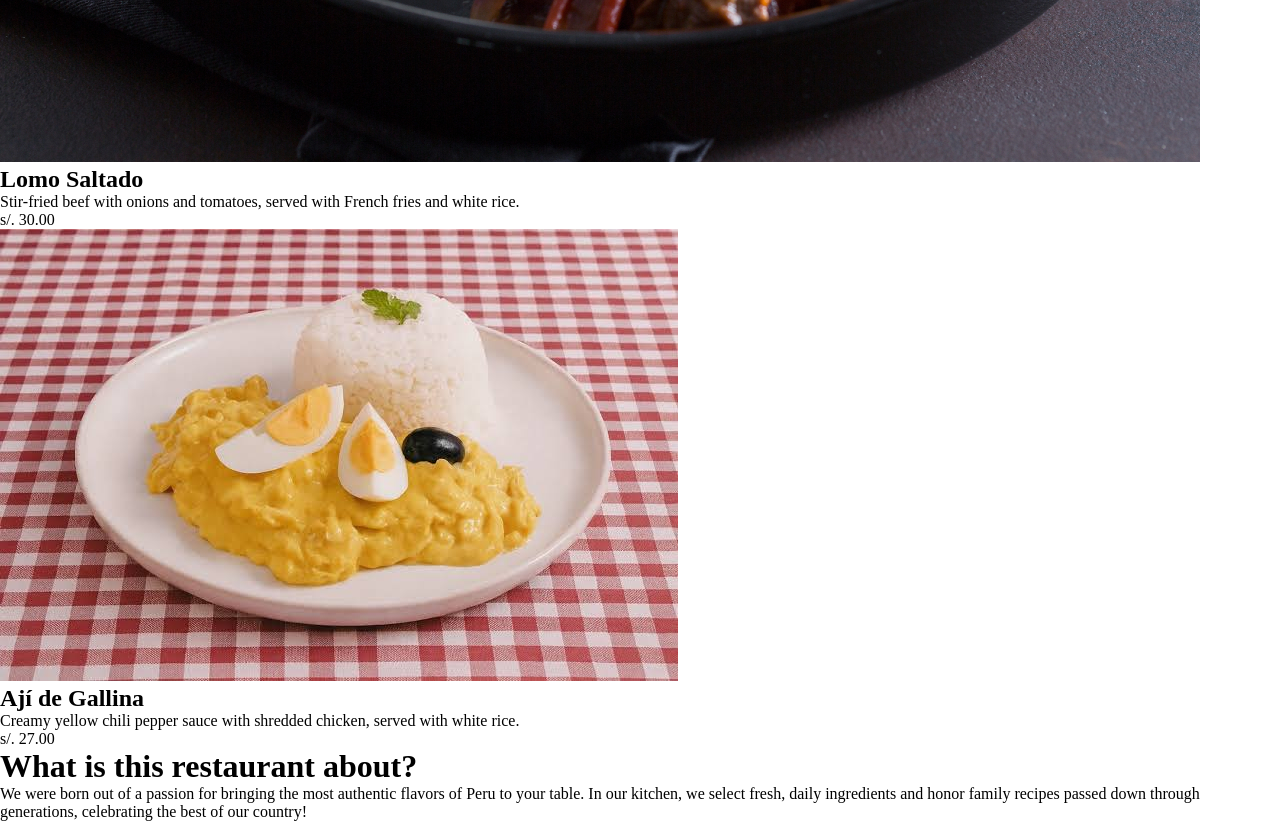
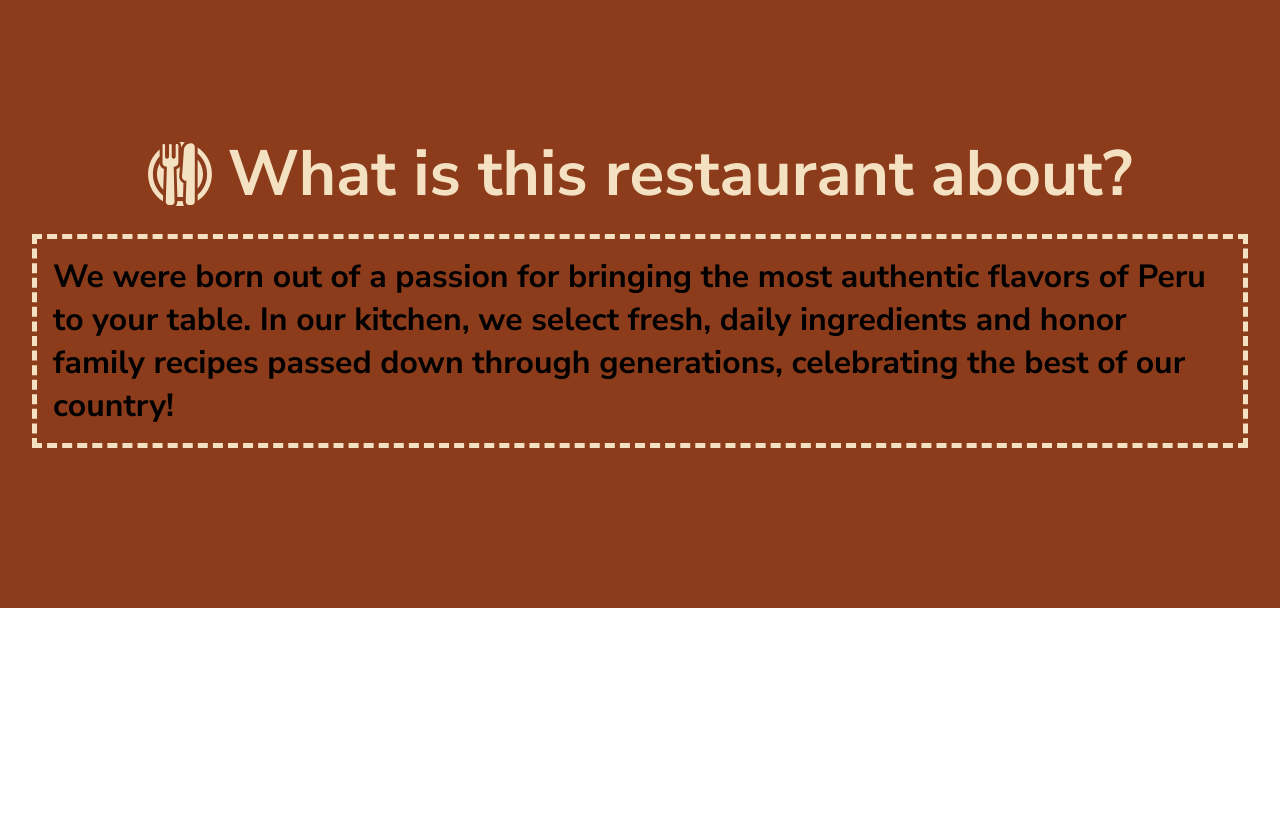
Before and after one commit to Francisco-po-es/restaurantPageDOM, a website built with webpack: page src/template.html in a window 1280 px wide. Shown: the part 1140-1961 px from the top of the page. After the commit the page ends 1748 px from the top, so only its background shows below. Built offline with nearby package versions, Linux system fonts and the light colour scheme; a web font is replaced by a local one.

Commit message:
feat: content with basic styles

```diff
--- a/src/styles.css
+++ b/src/styles.css
@@ -1,7 +1,10 @@
+@import url('https://fonts.googleapis.com/css2?family=Nunito+Sans:ital,opsz,wght@0,6..12,200..1000;1,6..12,200..1000&family=Oswald:wght@200..700&family=Special+Gothic:wght@400..700&display=swap');
+
 * {
     margin: 0;
     padding: 0;
     box-sizing: border-box;
+    font-family: "Nunito Sans", sans-serif;
 }
 p, h1, h2, h3, h4, h5, h6 {
     overflow-wrap: break-word;
@@ -35,3 +38,101 @@ button:hover {
 button:active {
     transform: scale(1.5);
 }
+
+#home-content {
+    background-color: #8C3B1B;
+    padding: 10rem 2rem;
+}
+
+#home-border {
+    border: 10px #D9A05B double;
+    display: flex;
+    justify-content: center;
+}
+
+#home-title {
+    font-size: 4rem;
+    margin: 1rem;
+}
+
+#menu-cards {
+    background-color: #D9A05B;
+    display: grid;
+    grid-template-columns: repeat(3, auto);
+}
+
+.dish {
+    background-color: #F4E1C1;
+    margin: 1rem;
+    padding: 1rem;
+    justify-self: center;
+    width: auto;
+    height: 500px;
+    display: grid;
+    grid-template-rows: 70% 10% 12.5% 7.5%;
+    grid-template-areas:
+        'img'
+        'title'
+        'desc'
+        'price';
+}
+
+.dish img {
+    grid-area: img;
+    width: 100%;
+    height: 100%;
+    object-fit: cover;
+    border-radius: 1rem;
+}
+
+.dish h2 {
+    justify-self: center;
+    align-self: center;
+}
+
+.dish p {
+    border-top: 1px black solid;
+    border-bottom: 1px black solid;
+    align-self: center;
+}
+
+.dish span {
+    align-self: center;
+    justify-self: end;
+}
+
+#about-content {
+    background-color: #8C3B1B;
+    padding: 10rem 2rem;
+}
+
+#about-border {
+    border: 5px #F4E1C1 dashed;
+    display: flex;
+    justify-content: center;
+}
+
+#about-title {
+    margin: 1rem;
+    display: flex;
+    justify-content: center;
+    align-items: center;
+    gap: 1rem;
+}
+
+#about-title img {
+    height: 4rem;
+    fill: #F4E1C1;
+}
+
+#about-title span{
+    font-size: 4rem;
+    font-weight: bold;
+    color: #F4E1C1;
+}
+
+#about-desc {
+    font-size: 2rem;
+    font-weight: bold;
+    margin: 1rem;
+}
--- a/src/template.html
+++ b/src/template.html
@@ -15,12 +15,12 @@
     </header>
     <div id="content">
         <div id="home-content">
-            <div id="head-border">
-                <h1 id="head-title">Welcome to Fran Restaurant</h1>
+            <div id="home-border">
+                <h1 id="home-title">Welcome to Fran Restaurant</h1>
             </div>
         </div>
         <div id="menu-content">
-            <div id="menuContent">
+            <div id="menu-cards">
                 <div class="dish">
                     <img src="images/ceviche.jpg" alt="Ceviche">
                     <h2>Ceviche</h2>
@@ -44,8 +44,11 @@
             </div>
         </div>
         <div id="about-content">
-            <h1 id="about-title">What is this restaurant about?</h1>
-            <div id="abour-border">
+            <div id="about-title">
+                <img src="images/icon-dish.svg" alt="icon-dish">
+                <span>What is this restaurant about?</span>
+            </div>
+            <div id="about-border">
                 <p id="about-desc">We were born out of a passion for bringing the most authentic flavors of Peru to your table. In our kitchen, we select fresh, daily ingredients and honor family recipes passed down through generations, celebrating the best of our country!</p>
             </div>
         </div>
```
Also changed, not shown: src/images/icon-dish.svg (added), 1 other file.
